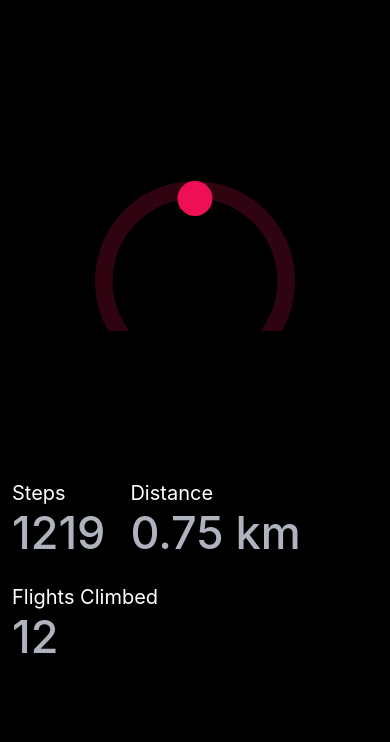
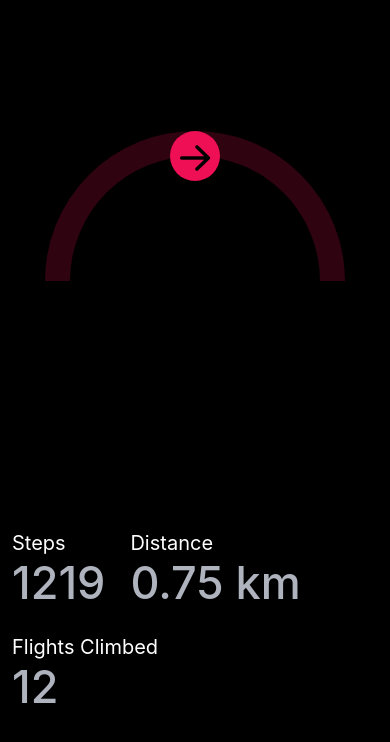
Before and after one commit to syarwinaaa09/glucoBuddy, a React Native app: screen / in a window 390 px wide. Shown: the top 742 px of the page. Built offline with nearby package versions, Linux system fonts and the light colour scheme.

Commit message:
arrow on the ring

```diff
--- a/App.tsx
+++ b/App.tsx
@@ -6,7 +6,7 @@
 export default function App() {
   return (
     <View style={styles.container}>
-      <RingProgress progress={0.5} />
+      <RingProgress radius ={150} strokeWidth={50} progress={0.5} />
 
       <StatusBar style="auto" />
       <View style={styles.values}>
--- a/src/components/RingProgress.tsx
+++ b/src/components/RingProgress.tsx
@@ -6,6 +6,7 @@
     withTiming,
 } from 'react-native-reanimated';
 import { useEffect } from 'react';
+import { AntDesign } from '@expo/vector-icons';
 
 const AnimatedCircle = Animated.createAnimatedComponent(Circle);
 
@@ -66,6 +67,15 @@
 
                 />
             </SVG>
+            <AntDesign
+            name="arrowright"
+            size={strokeWidth * 0.8}
+            color="black"
+            style={{
+                position: 'absolute',
+                alignSelf: 'center',
+                top: strokeWidth * 0.1
+            }} />
         </View>
     );
 };
```
